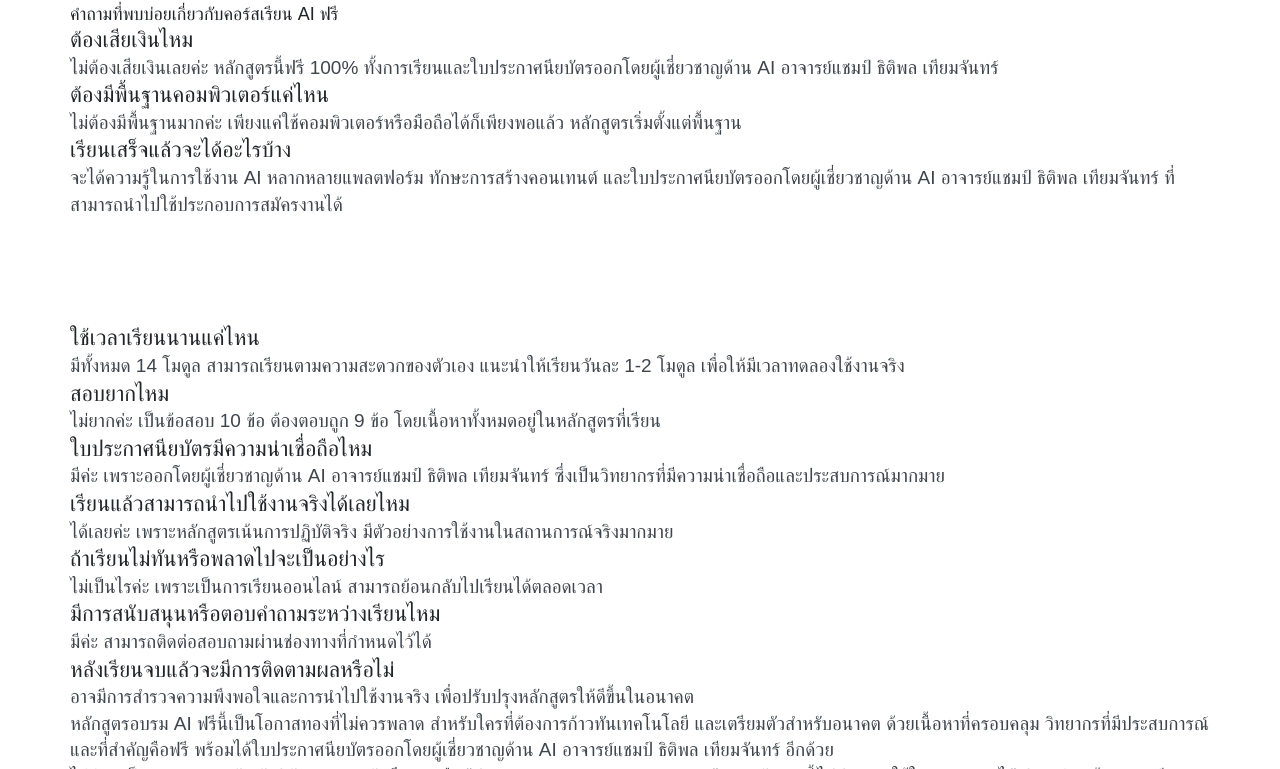
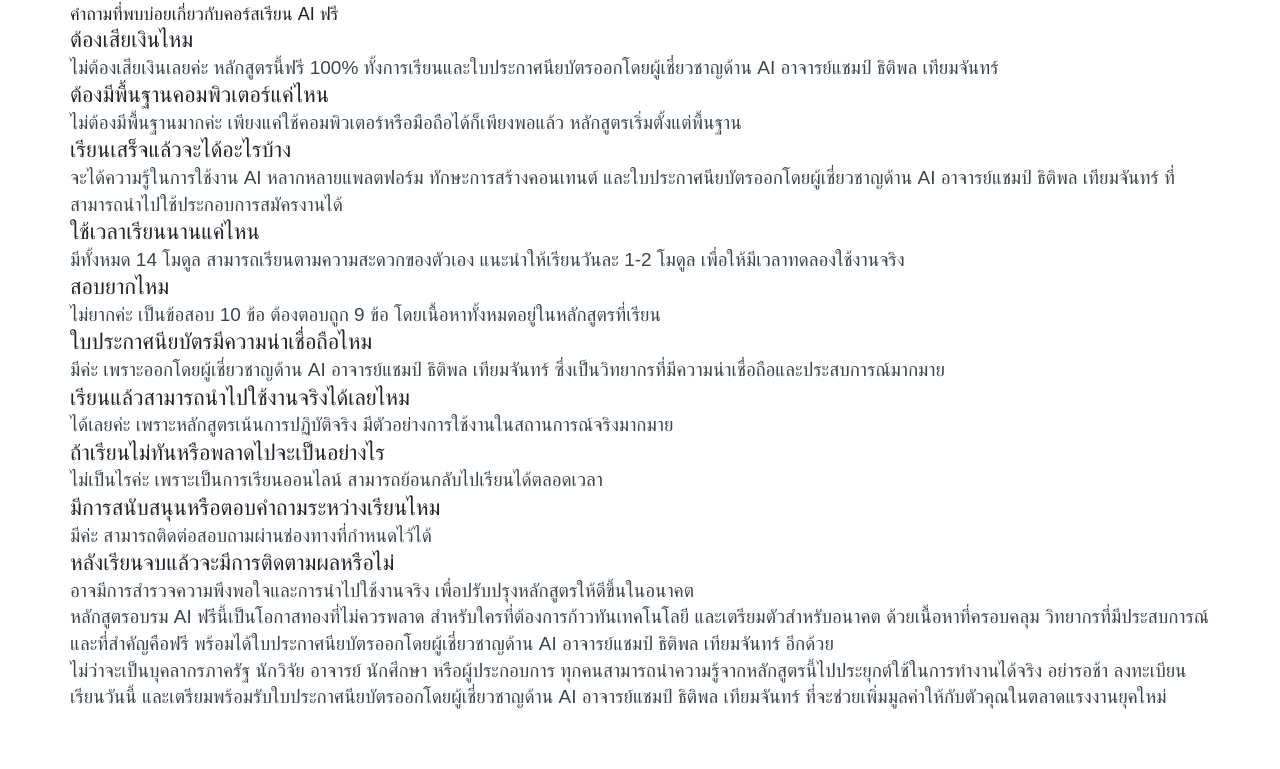
Before and after one commit to champ197/master, a plain HTML site: page คอร์สเรียนai.html in a window 1280 px wide. Shown: the part 3638-4407 px from the top of the page. Drawn offline with Linux system fonts and the light colour scheme; a web font is replaced by a local one.

Commit message:
Update คอร์สเรียนai.html

```diff
--- a/คอร์สเรียนai.html
+++ b/คอร์สเรียนai.html
@@ -211,7 +211,9 @@
   <div>
     <h3>เรียนเสร็จแล้วจะได้อะไรบ้าง</h3>
     <p>จะได้ความรู้ในการใช้งาน AI หลากหลายแพลตฟอร์ม ทักษะการสร้างคอนเทนต์ และใบประกาศนียบัตรออกโดยผู้เชี่ยวชาญด้าน AI อาจารย์แชมป์ ธิติพล เทียมจันทร์ ที่สามารถนำไปใช้ประกอบการสมัครงานได้</p>
-  </div><br/><br/><br/><br/> <div>
+  </div>
+
+  <div>
     <h3>ใช้เวลาเรียนนานแค่ไหน</h3>
     <p>มีทั้งหมด 14 โมดูล สามารถเรียนตามความสะดวกของตัวเอง แนะนำให้เรียนวันละ 1-2 โมดูล เพื่อให้มีเวลาทดลองใช้งานจริง</p>
   </div>
@@ -249,7 +251,7 @@
   <p>หลักสูตรอบรม AI ฟรีนี้เป็นโอกาสทองที่ไม่ควรพลาด สำหรับใครที่ต้องการก้าวทันเทคโนโลยี และเตรียมตัวสำหรับอนาคต ด้วยเนื้อหาที่ครอบคลุม วิทยากรที่มีประสบการณ์ และที่สำคัญคือฟรี พร้อมได้ใบประกาศนียบัตรออกโดยผู้เชี่ยวชาญด้าน AI อาจารย์แชมป์ ธิติพล เทียมจันทร์ อีกด้วย</p>
 
   <p>ไม่ว่าจะเป็นบุคลากรภาครัฐ นักวิจัย อาจารย์ นักศึกษา หรือผู้ประกอบการ ทุกคนสามารถนำความรู้จากหลักสูตรนี้ไปประยุกต์ใช้ในการทำงานได้จริง อย่ารอช้า ลงทะเบียนเรียนวันนี้ และเตรียมพร้อมรับใบประกาศนียบัตรออกโดยผู้เชี่ยวชาญด้าน AI อาจารย์แชมป์ ธิติพล เทียมจันทร์ ที่จะช่วยเพิ่มมูลค่าให้กับตัวคุณในตลาดแรงงานยุคใหม่</p>
-<br/><br/><br/><center><img src="https://www.bangkokbangkok.net/อบรม AI.png" style="width:98%; height:auto;"  alt="คอร์ส เรียน ai ฟรี" title="คอร์ส เรียน ai ฟรี" desc="คอร์ส เรียน ai ฟรี" ></center></p></div></div>	<!--==============================footer=================================-->
+<br/><br/><br/><center><img src="https://www.bangkokbangkok.net/อบรม AI ฟรี.png" style="width:98%; height:auto;"  alt="คอร์ส เรียน ai ฟรี" title="คอร์ส เรียน ai ฟรี" desc="คอร์ส เรียน ai ฟรี" ></center></p></div></div>	<!--==============================footer=================================-->
     <!--markup footer-->
     <footer class="footer footer_2">
 
```
